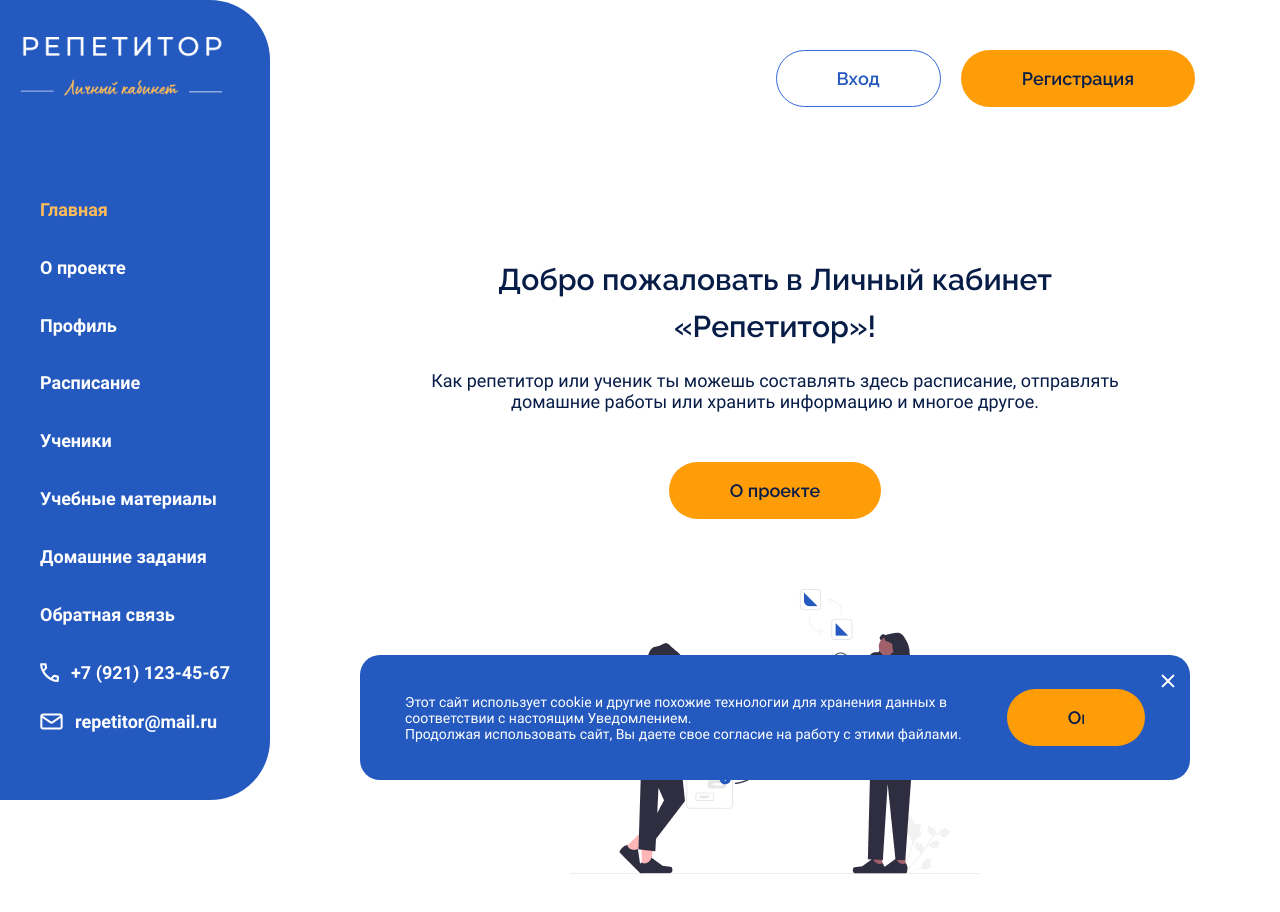
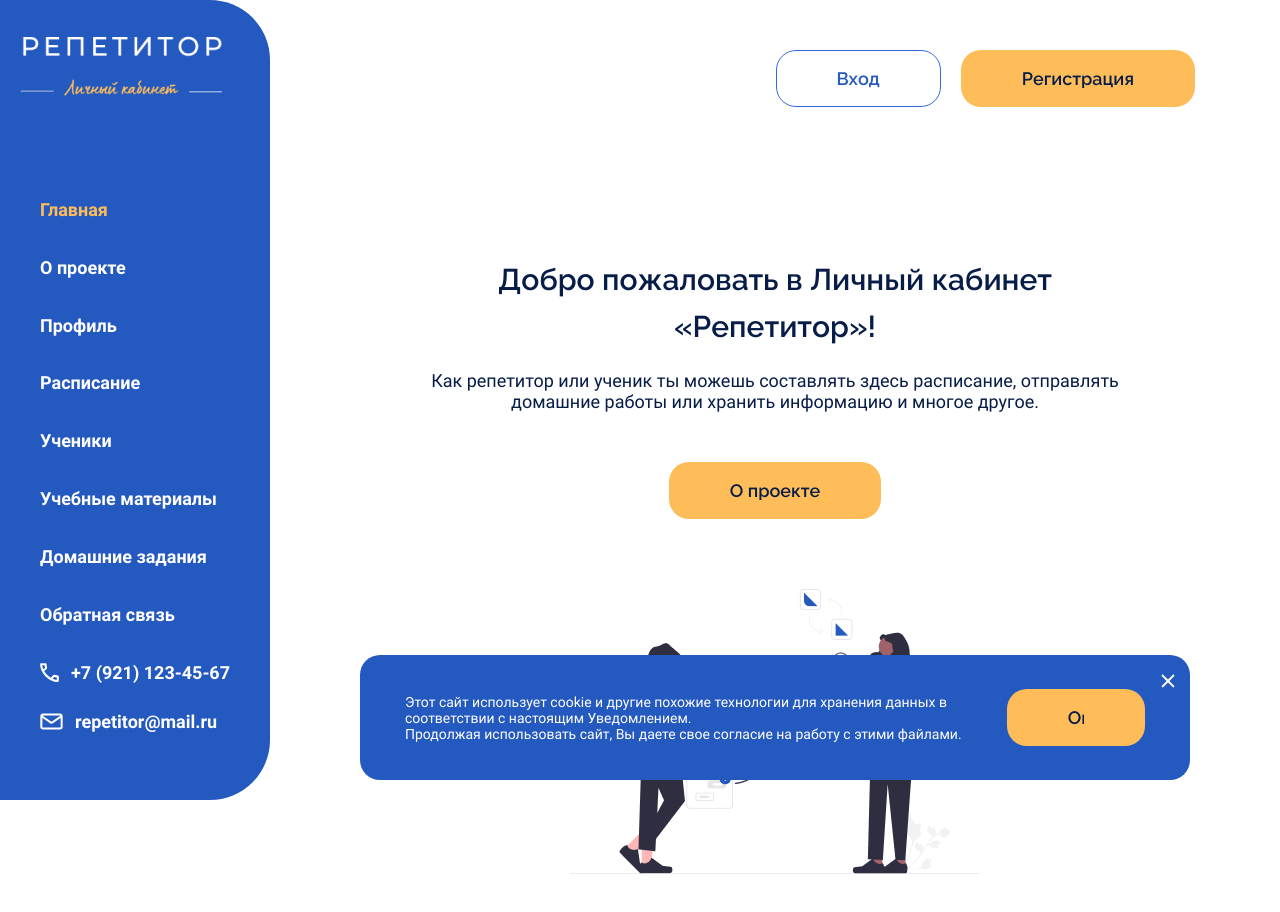
Before and after one commit to TutorOffice/TutorOffice-frontend, a React (Vite) app: page / in a window 1280 px wide. Shown: the top 912 px of the page. Built offline with nearby package versions, Linux system fonts and the light colour scheme.

Commit message:
Refactor | ♻️ Button fix border radius

```diff
--- a/src/shared/constants/theme.ts
+++ b/src/shared/constants/theme.ts
@@ -1,7 +1,6 @@
 import { createTheme } from '@mantine/core'
 
 export const theme = createTheme({
-  primaryColor: 'orange',
   fontFamily: 'Raleway',
   colors: {
     primaryColor: [
@@ -11,7 +10,7 @@ export const theme = createTheme({
       '#ffc264',
       '#ffaf38',
       '#ffa31b',
-      '#ff9d09',
+      '#ffbd59',
       '#e38900',
       '#ca7800',
       '#b06700',
--- a/src/shared/ui/button/Button.module.css
+++ b/src/shared/ui/button/Button.module.css
@@ -1,6 +1,8 @@
 .root {
     padding: 18px 60px;
     height: 57px;
+    border-radius: 20px;
+
 
     &[data-variant='filled'] {
         color: var(--white);
```
